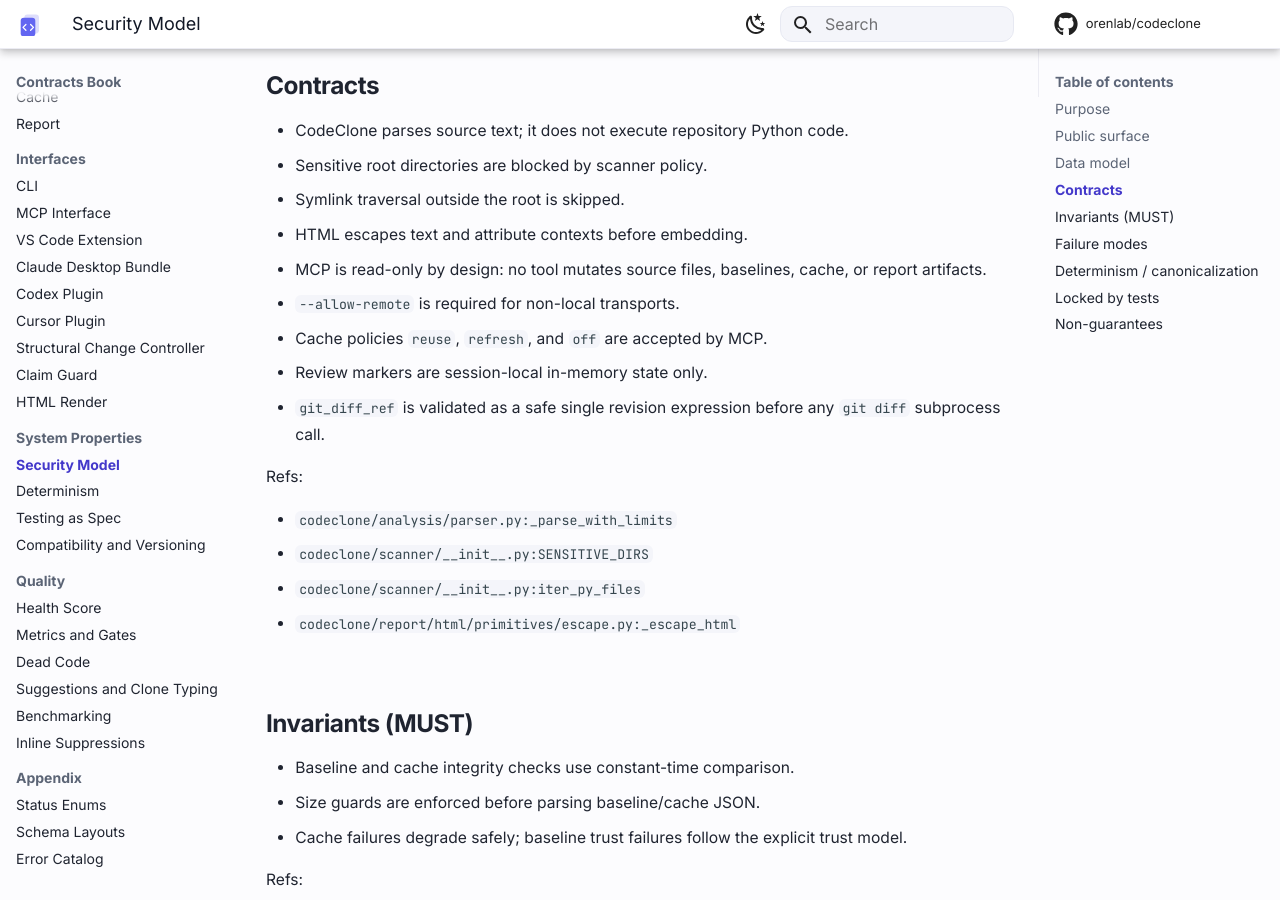
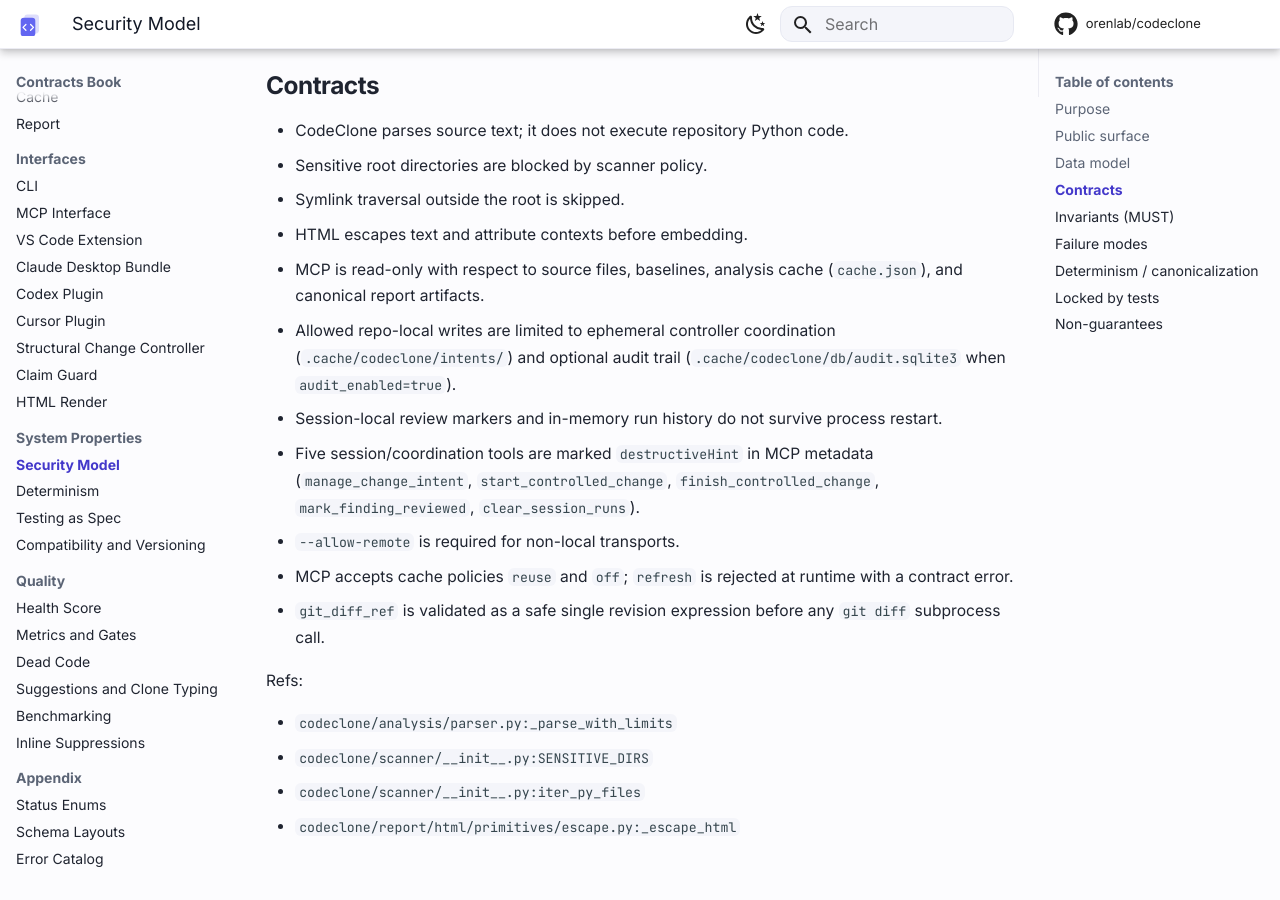
Before and after one commit to orenlab/codeclone, an MkDocs documentation site: the page built from docs/book/11-security-model.md, in a window 1280 px wide and 900 px high, scrolled down 961 px. Built offline with MkDocs 1.6.1 and Material for MkDocs 9.7.7, drawn with Linux system fonts in a browser that asks for light colours; comment, search, counter and statistics services are not loaded.

Commit message:
docs(mcp): narrow read-only guarantees and cache_policy limits

```diff
--- a/docs/book/11-security-model.md
+++ b/docs/book/11-security-model.md
@@ -29,11 +29,19 @@
 - Sensitive root directories are blocked by scanner policy.
 - Symlink traversal outside the root is skipped.
 - HTML escapes text and attribute contexts before embedding.
-- MCP is read-only by design:
-  no tool mutates source files, baselines, cache, or report artifacts.
+- MCP is read-only with respect to source files, baselines, analysis cache
+  (`cache.json`), and canonical report artifacts.
+- Allowed repo-local writes are limited to ephemeral controller coordination
+  (`.cache/codeclone/intents/`) and optional audit trail
+  (`.cache/codeclone/db/audit.sqlite3` when `audit_enabled=true`).
+- Session-local review markers and in-memory run history do not survive
+  process restart.
+- Five session/coordination tools are marked `destructiveHint` in MCP metadata
+  (`manage_change_intent`, `start_controlled_change`,
+  `finish_controlled_change`, `mark_finding_reviewed`, `clear_session_runs`).
 - `--allow-remote` is required for non-local transports.
-- Cache policies `reuse`, `refresh`, and `off` are accepted by MCP.
-- Review markers are session-local in-memory state only.
+- MCP accepts cache policies `reuse` and `off`; `refresh` is rejected at
+  runtime with a contract error.
 - `git_diff_ref` is validated as a safe single revision expression before any `git diff` subprocess call.
 
 Refs:
```
Also changed, not shown: SECURITY.md (+11 -3 lines), docs/architecture.md (+9 -3 lines), docs/book/20-mcp-interface.md (+2 -1 lines), docs/mcp.md (+2 -1 lines), docs/terms-of-use.md (+7 -2 lines).
